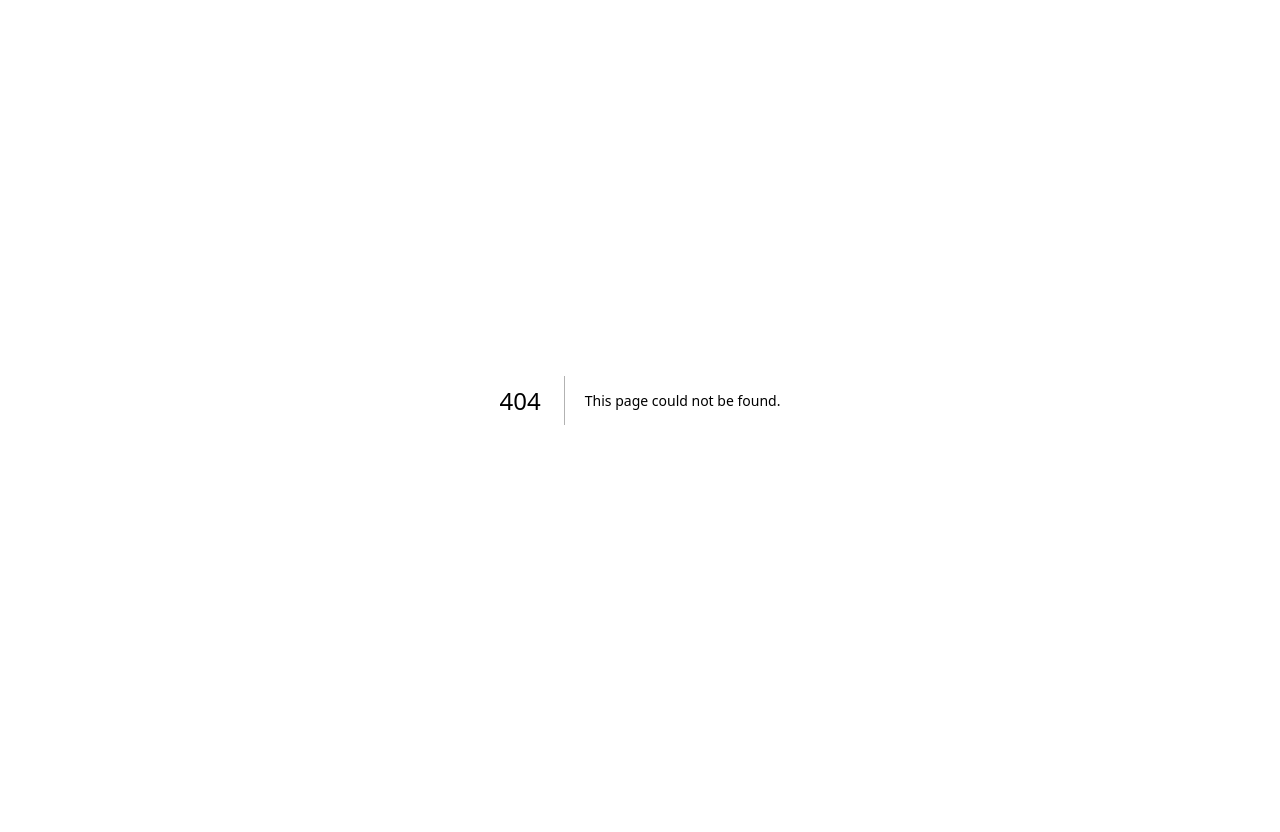
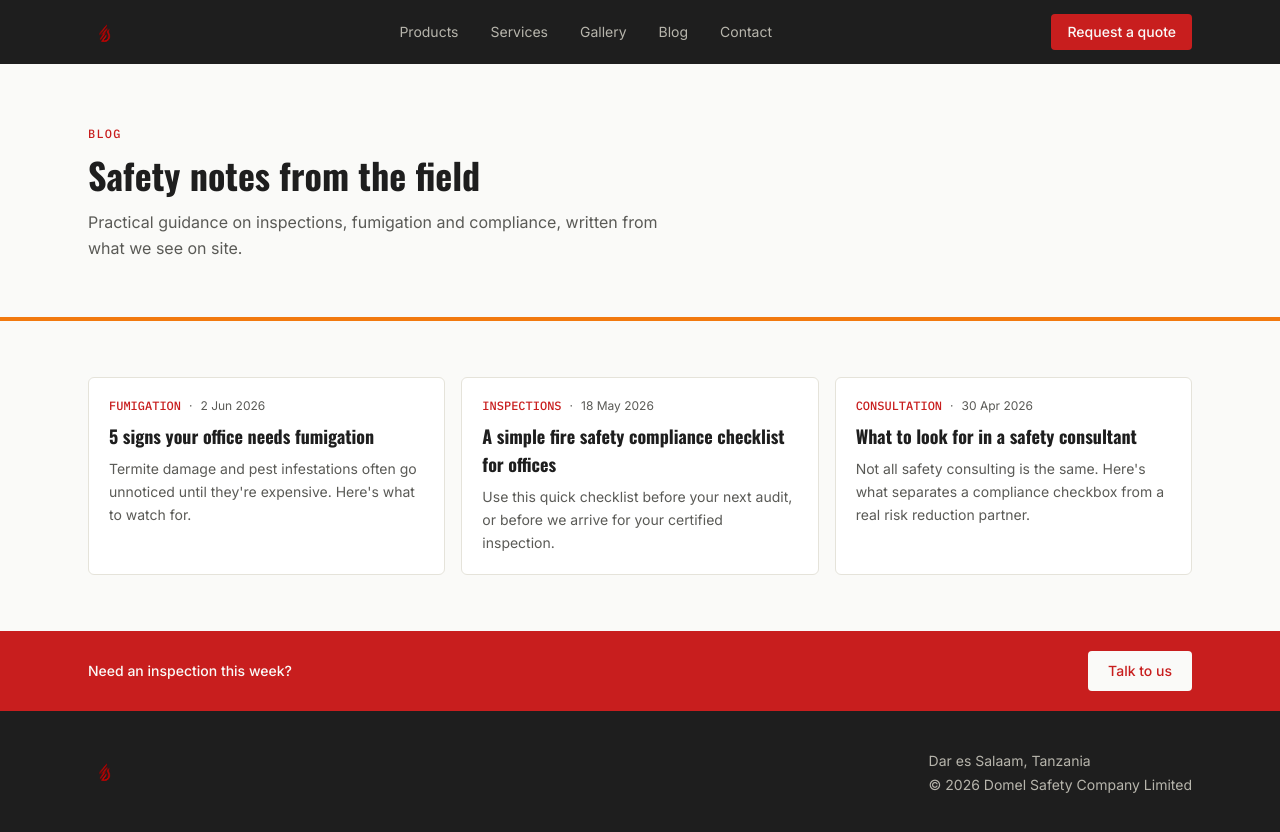
Before and after one commit to domelsafety/domel-safety-web, a Next.js app: page /blog in a window 1280 px wide. Before the commit this address had no page. Shown: the top 832 px of the page. Before the commit the page ends 800 px from the top, so only its background shows below. Built offline with nearby package versions, Linux system fonts and the light colour scheme.

Commit message:
Add blog listing and blog post pages

```diff
--- /dev/null
+++ b/app/blog/[slug]/page.tsx
@@ -0,0 +1,81 @@
+import type { Metadata } from "next";
+import { notFound } from "next/navigation";
+import Link from "next/link";
+import Header from "@/components/Header";
+import CtaBanner from "@/components/CtaBanner";
+import Footer from "@/components/Footer";
+import { BLOG_POSTS } from "@/lib/blog-posts";
+
+type Props = {
+  params: Promise<{ slug: string }>;
+};
+
+function formatDate(dateString: string) {
+  return new Date(dateString).toLocaleDateString("en-GB", {
+    day: "numeric",
+    month: "short",
+    year: "numeric",
+  });
+}
+
+export function generateStaticParams() {
+  return BLOG_POSTS.map((post) => ({ slug: post.slug }));
+}
+
+export async function generateMetadata({ params }: Props): Promise<Metadata> {
+  const { slug } = await params;
+  const post = BLOG_POSTS.find((p) => p.slug === slug);
+  if (!post) return {};
+  return {
+    title: `${post.title} | Domel Safety`,
+    description: post.excerpt,
+  };
+}
+
+export default async function BlogPostPage({ params }: Props) {
+  const { slug } = await params;
+  const post = BLOG_POSTS.find((p) => p.slug === slug);
+
+  if (!post) {
+    notFound();
+  }
+
+  return (
+    <main>
+      <Header />
+      <section className="relative bg-offwhite border-b-4 border-brand-orange overflow-hidden">
+        <div
+          className="absolute top-0 right-0 w-14 h-14"
+          style={{
+            backgroundImage:
+              "repeating-linear-gradient(45deg, var(--color-brand-orange) 0 8px, var(--color-charcoal) 8px 16px)",
+          }}
+        />
+        <div className="mx-auto max-w-3xl px-6 py-14">
+          <Link href="/blog" className="text-xs text-steel hover:text-charcoal">
+            ← Back to blog
+          </Link>
+          <div className="flex items-center gap-2 text-xs mt-4 mb-2">
+            <span className="font-mono text-brand-red">{post.category}</span>
+            <span className="text-steel">·</span>
+            <span className="text-steel">{formatDate(post.date)}</span>
+          </div>
+          <h1 className="font-display text-3xl md:text-4xl font-bold text-charcoal leading-tight">
+            {post.title}
+          </h1>
+        </div>
+      </section>
+
+      <article className="mx-auto max-w-3xl px-6 py-14 space-y-5">
+        {post.content.map((paragraph, i) => (
+          <p key={i} className="text-steel text-base leading-relaxed">
+            {paragraph}
+          </p>
+        ))}
+      </article>
+
+      <CtaBanner />
+      <Footer />
+    </main>
+  );
+}
--- /dev/null
+++ b/app/blog/page.tsx
@@ -0,0 +1,37 @@
+import type { Metadata } from "next";
+import Header from "@/components/Header";
+import PageHero from "@/components/PageHero";
+import BlogCard from "@/components/BlogCard";
+import CtaBanner from "@/components/CtaBanner";
+import Footer from "@/components/Footer";
+import { BLOG_POSTS } from "@/lib/blog-posts";
+
+export const metadata: Metadata = {
+  title: "Blog | Domel Safety",
+  description:
+    "Safety, fumigation and compliance guidance from Domel Safety Company Limited.",
+};
+
+export default function BlogPage() {
+  return (
+    <main>
+      <Header />
+      <PageHero
+        eyebrow="BLOG"
+        title="Safety notes from the field"
+        description="Practical guidance on inspections, fumigation and compliance, written from what we see on site."
+      />
+
+      <section className="mx-auto max-w-6xl px-6 py-14">
+        <div className="grid grid-cols-1 md:grid-cols-3 gap-4">
+          {BLOG_POSTS.map((post) => (
+            <BlogCard key={post.slug} post={post} />
+          ))}
+        </div>
+      </section>
+
+      <CtaBanner />
+      <Footer />
+    </main>
+  );
+}
--- /dev/null
+++ b/components/BlogCard.tsx
@@ -0,0 +1,29 @@
+import Link from "next/link";
+import type { BlogPost } from "@/lib/blog-posts";
+
+function formatDate(dateString: string) {
+  return new Date(dateString).toLocaleDateString("en-GB", {
+    day: "numeric",
+    month: "short",
+    year: "numeric",
+  });
+}
+
+export default function BlogCard({ post }: { post: BlogPost }) {
+  return (
+    <Link
+      href={`/blog/${post.slug}`}
+      className="block bg-white border border-border rounded-md p-5 hover:border-charcoal transition-colors"
+    >
+      <div className="flex items-center gap-2 text-xs mb-2">
+        <span className="font-mono text-brand-red">{post.category}</span>
+        <span className="text-steel">·</span>
+        <span className="text-steel">{formatDate(post.date)}</span>
+      </div>
+      <h3 className="font-display text-lg font-bold text-charcoal mb-2">
+        {post.title}
+      </h3>
+      <p className="text-sm text-steel leading-relaxed">{post.excerpt}</p>
+    </Link>
+  );
+}
--- a/components/Header.tsx
+++ b/components/Header.tsx
@@ -5,6 +5,7 @@ const NAV_LINKS = [
   { label: "Products", href: "/products" },
   { label: "Services", href: "/services" },
   { label: "Gallery", href: "/gallery" },
+  { label: "Blog", href: "/blog" },
   { label: "Contact", href: "/contact" },
 ];
 
--- /dev/null
+++ b/lib/blog-posts.ts
@@ -0,0 +1,50 @@
+export type BlogPost = {
+  slug: string;
+  title: string;
+  category: string;
+  date: string;
+  excerpt: string;
+  content: string[];
+};
+
+export const BLOG_POSTS: BlogPost[] = [
+  {
+    slug: "signs-your-office-needs-fumigation",
+    title: "5 signs your office needs fumigation",
+    category: "FUMIGATION",
+    date: "2026-06-02",
+    excerpt:
+      "Termite damage and pest infestations often go unnoticed until they're expensive. Here's what to watch for.",
+    content: [
+      "Most pest problems don't announce themselves. By the time you see live insects during the day, the infestation is usually well established.",
+      "Watch for discarded wings near windows and doors, hollow-sounding wood, small holes in furniture, and a persistent musty smell in storage areas.",
+      "If you notice any of these, book an inspection before the damage spreads to structural elements. A same-week fumigation is far cheaper than a full renovation.",
+    ],
+  },
+  {
+    slug: "fire-safety-compliance-checklist",
+    title: "A simple fire safety compliance checklist for offices",
+    category: "INSPECTIONS",
+    date: "2026-05-18",
+    excerpt:
+      "Use this quick checklist before your next audit, or before we arrive for your certified inspection.",
+    content: [
+      "Fire extinguishers should be inspected monthly, tagged, and placed no more than 23 metres from any point on the floor.",
+      "Emergency exits must stay unlocked and unobstructed during working hours, with clear signage visible from every workstation.",
+      "Smoke detectors need functional batteries and a documented test date. Keep this log on file for your next inspection.",
+    ],
+  },
+  {
+    slug: "choosing-a-safety-consultant",
+    title: "What to look for in a safety consultant",
+    category: "CONSULTATION",
+    date: "2026-04-30",
+    excerpt:
+      "Not all safety consulting is the same. Here's what separates a compliance checkbox from a real risk reduction partner.",
+    content: [
+      "A good consultant starts with your actual site, not a generic template. Ask to see a sample report before you commit.",
+      "Look for someone who explains findings in plain language your team can act on, not just a list of citations.",
+      "Ongoing support matters more than a one-time audit. Safety compliance is a moving target as your operations change.",
+    ],
+  },
+];
```
